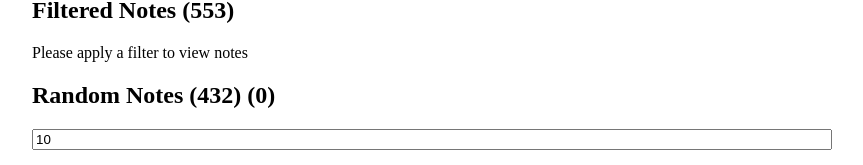
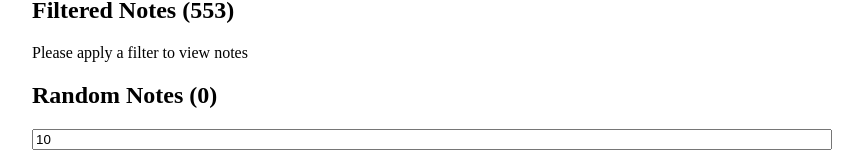
Before and after one commit to clamcatfish/book-notes-fs, a SvelteKit app: page / in a window 1280 px wide. Shown: the part 605-770 px from the top of the page, without its empty margins (208-1071 px from the left). Built offline with nearby package versions, Linux system fonts and the light colour scheme.

Commit message:
countremove

```diff
--- a/src/routes/+page.svelte
+++ b/src/routes/+page.svelte
@@ -111,7 +111,7 @@
 		const validCount = Math.min(Math.max(1, count || 0), notes.length);
 
 		// Filter notes with helpfulness of exactly 1 or >= 5
-		const eligibleNotes = notes.filter((note) => note.helpfulness === 6);
+		const eligibleNotes = notes.filter((note) => note.helpfulness >= 6);
 		// const eligibleNotes = notes.filter(note => note.helpfulness === 1 || note.helpfulness >= 5);
 
 		// Create a copy of the filtered notes array
@@ -295,7 +295,7 @@
 
 	<!-- Random Notes -->
 	<section>
-		<h2>Random Notes ({countHelpfulnessFivePlus}) ({countHelpfulnessOne})</h2>
+		<h2>Random Notes ({countHelpfulnessOne})</h2>
 		<input bind:value={randomCount} type="number" min="1" placeholder="Number of random notes" />
 		<ul>
 			{#each randomNotes as note (note.id)}
```
